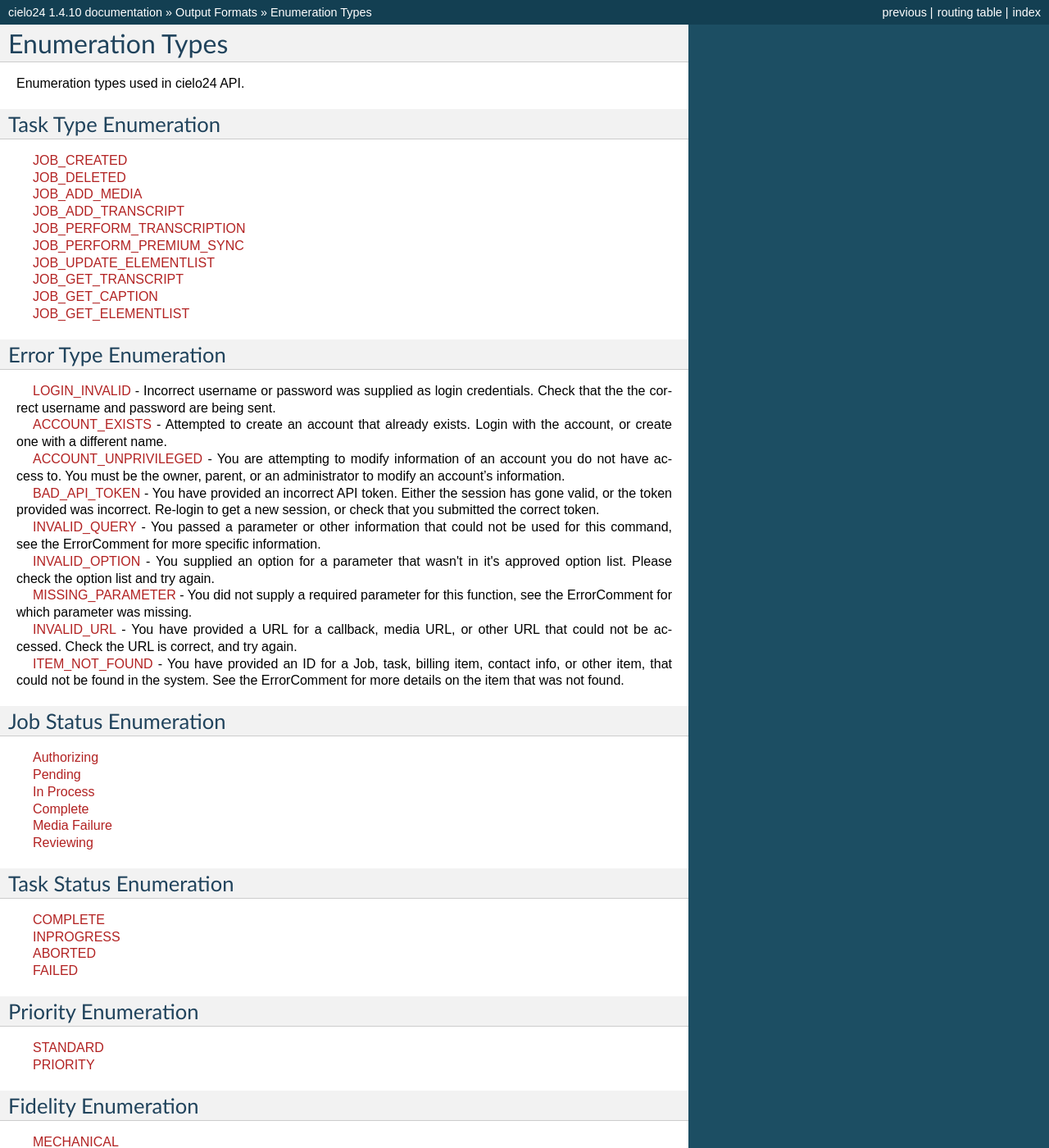
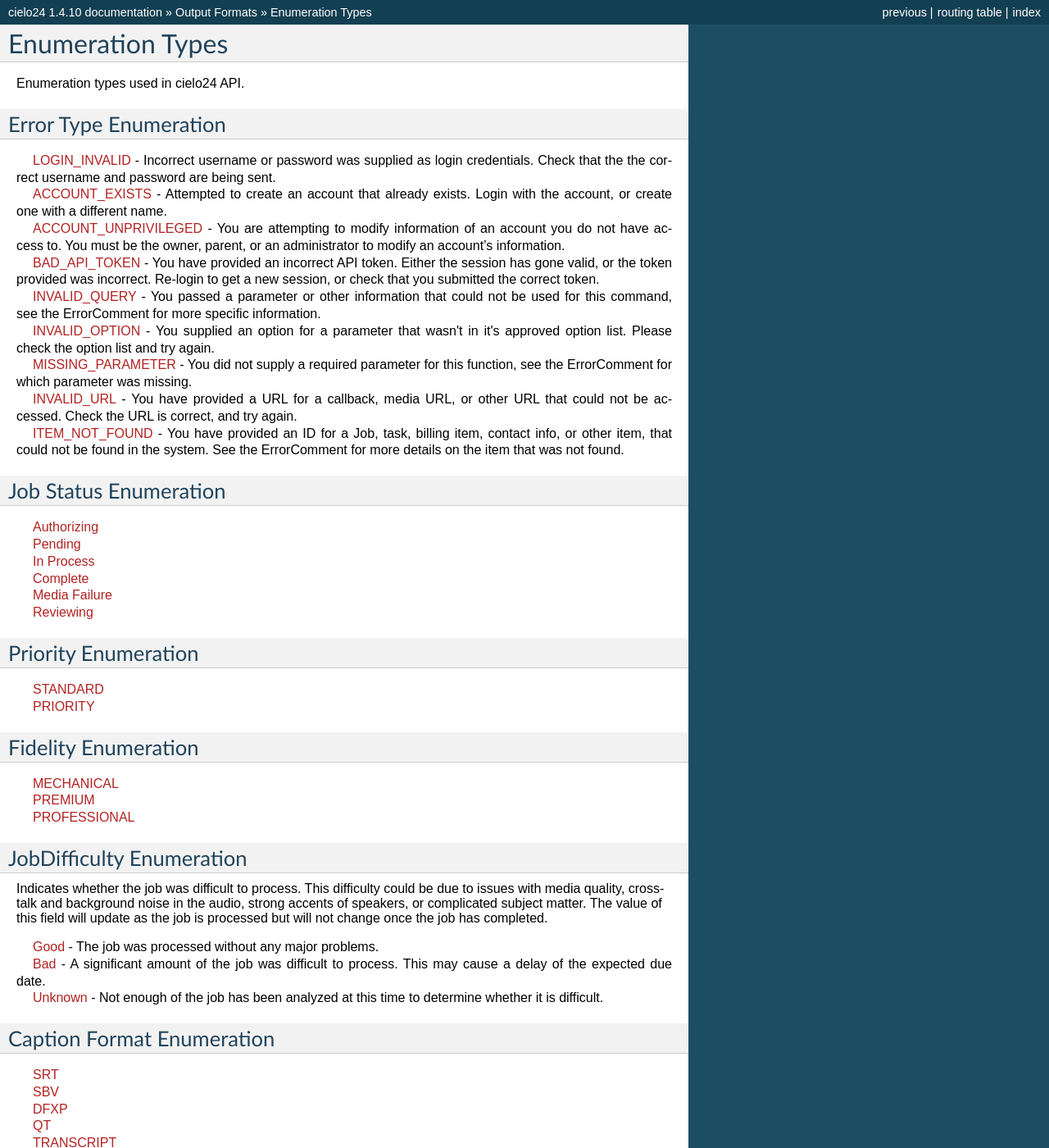
Before and after one commit to cielo24/Docs, a Sphinx documentation site: the page built from api/source/output_formats/enums.rst, in a window 1280 px wide and 1400 px high. Shown: the whole window at 82% size. Built offline with Sphinx 7.4.7, drawn with Linux system fonts in a browser that asks for light colours.

Commit message:
CLC-258: removed Task related stuff

```diff
--- a/api/source/output_formats/enums.rst
+++ b/api/source/output_formats/enums.rst
@@ -2,37 +2,6 @@ Enumeration Types
 =================
 
 Enumeration types used in cielo24 API.
-
-.. _task-type-label:
-
-Task Type Enumeration
----------------------
-
-.. raw:: html
-
-    <font color="firebrick">
-    <p>
-    <span style="padding: 20px">
-    JOB_CREATED</br>
-    <span style="padding: 20px">
-    JOB_DELETED</br>
-    <span style="padding: 20px">
-    JOB_ADD_MEDIA</br>
-    <span style="padding: 20px">
-    JOB_ADD_TRANSCRIPT</br>
-    <span style="padding: 20px">
-    JOB_PERFORM_TRANSCRIPTION</br>
-    <span style="padding: 20px">
-    JOB_PERFORM_PREMIUM_SYNC</br>
-    <span style="padding: 20px">
-    JOB_UPDATE_ELEMENTLIST</br>
-    <span style="padding: 20px">
-    JOB_GET_TRANSCRIPT</br>
-    <span style="padding: 20px">
-    JOB_GET_CAPTION</br>
-    <span style="padding: 20px">
-    JOB_GET_ELEMENTLIST</br>
-    </font>
 
 .. _error-type-label:
 
@@ -84,25 +53,6 @@ Job Status Enumeration
     Media Failure</br>
     <span style="padding: 20px">
     Reviewing</br>
-    </font>
-
-.. _task-status-label:
-
-Task Status Enumeration
------------------------
-
-.. raw:: html
-
-    <font color="firebrick">
-    <p>
-    <span style="padding: 20px">
-    COMPLETE</br>
-    <span style="padding: 20px">
-    INPROGRESS</br>
-    <span style="padding: 20px">
-    ABORTED</br>
-    <span style="padding: 20px">
-    FAILED</br>
     </font>
 
 .. _priority-label:
```
Also changed, not shown: api/source/output_formats/formats.rst (+0 -28 lines).
